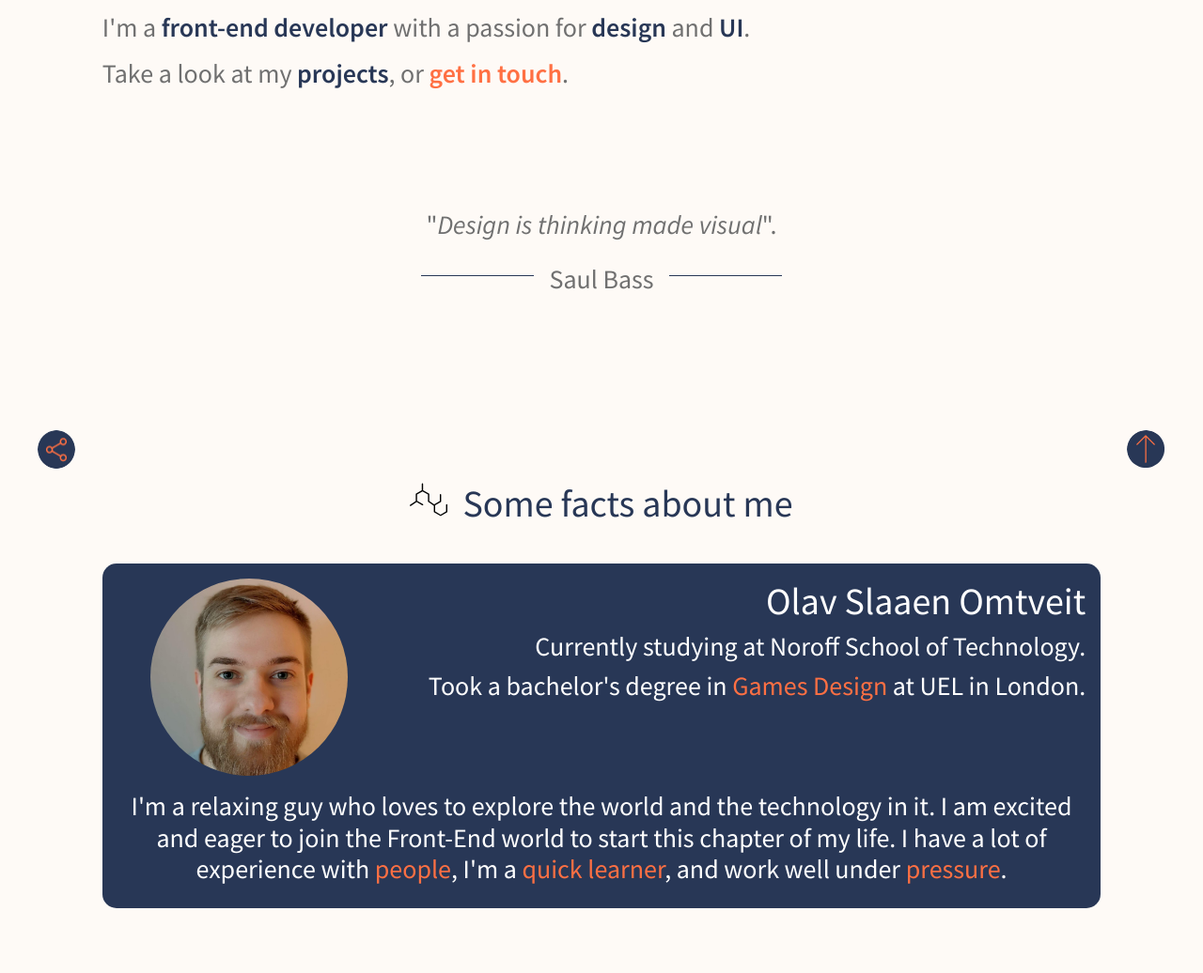
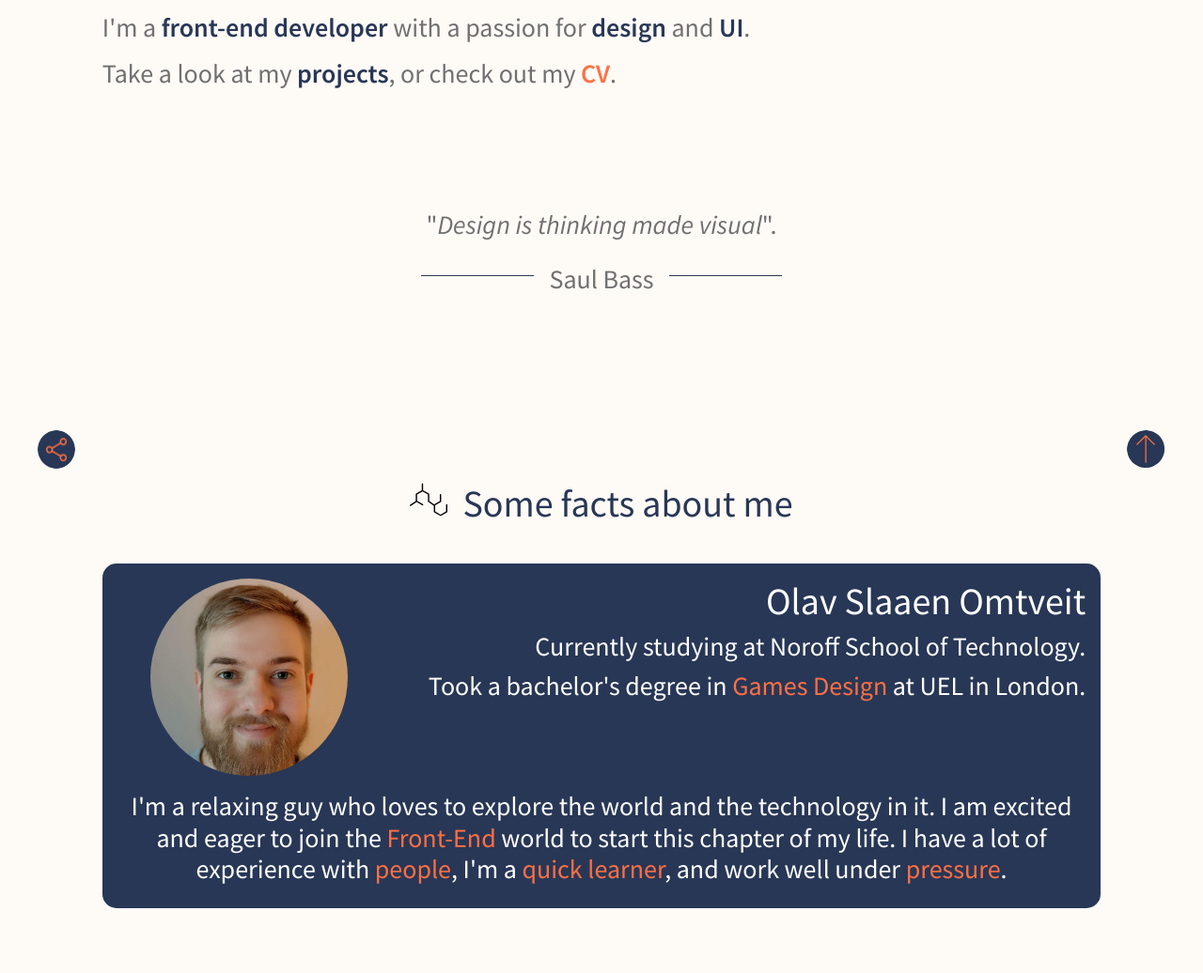
Before and after one commit to olavomtveit/portfolio, a website: page src/index.html in a window 1280 px wide. Shown: the part 264-1300 px from the top of the page at 94% size. Drawn offline with nearby package versions, Linux system fonts and the light colour scheme.

Commit message:
changed build command

```diff
--- a/package.json
+++ b/package.json
@@ -5,7 +5,7 @@
   "main": "index.js",
   "scripts": {
     "test": "echo \"Error: no test specified\" && exit 1",
-    "dev": "parcel src/*.html"
+    "build": "parcel src/*.html"
   },
   "repository": {
     "type": "git",
--- a/src/index.html
+++ b/src/index.html
@@ -80,8 +80,9 @@
         <h3>I'm a <span class="text-blue text-bold">front-end developer</span> with a passion for <span
             class="text-blue text-bold">design</span> and <span class="text-blue text-bold">UI</span>.</h3>
         <h3>Take a look at my <a href="./projects.html" class="linkNoStyle"><span
-              class="text-blue text-bold">projects</span></a>, or <a href="#" class="linkNoStyle"><span
-              class="text-orange text-bold">get in touch</span></a>.</h3>
+              class="text-blue text-bold">projects</span></a>, or check out my <a
+            href="http://olavomtveit.com/documents/OlavOmtveit_CV.docx.pdf" target="_Blank" class="linkNoStyle"><span
+              class="text-orange text-bold">CV</span></a>.</h3>
       </div>
       <div class="main-container__quote">
         <h3>"<span class="text-italic">Design is thinking made visual</span>".</h3>
@@ -111,7 +112,8 @@
       </div>
       <div class="about-me-card__main">
         <h3>I'm a relaxing guy who loves to explore the world and the technology in it.
-          I am excited and eager to join the Front-End world to start this chapter of my life. I have a lot of
+          I am excited and eager to join the <span class="text-orange">Front-End</span> world to start this chapter of
+          my life. I have a lot of
           experience with <span class="text-orange">people</span>, I'm a <span class="text-orange">quick learner</span>,
           and work well under <span class="text-orange">pressure</span>.
         </h3>
```
